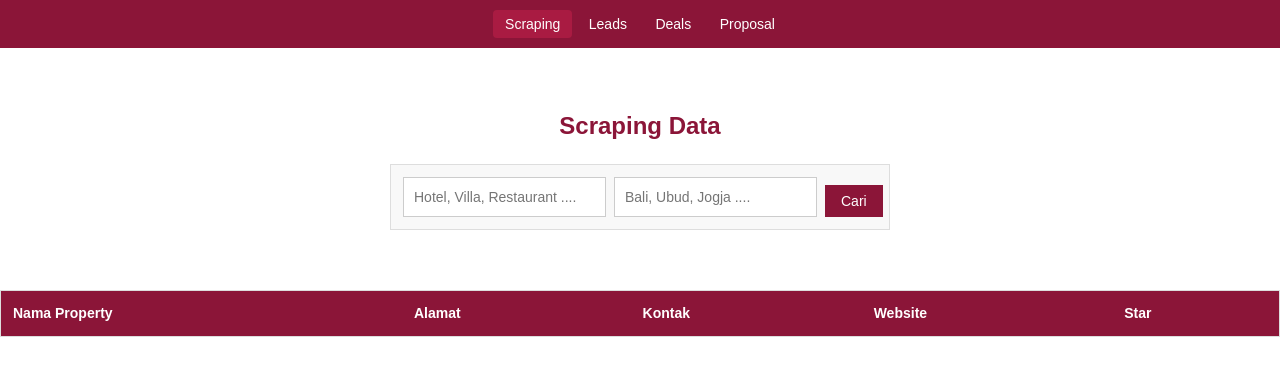
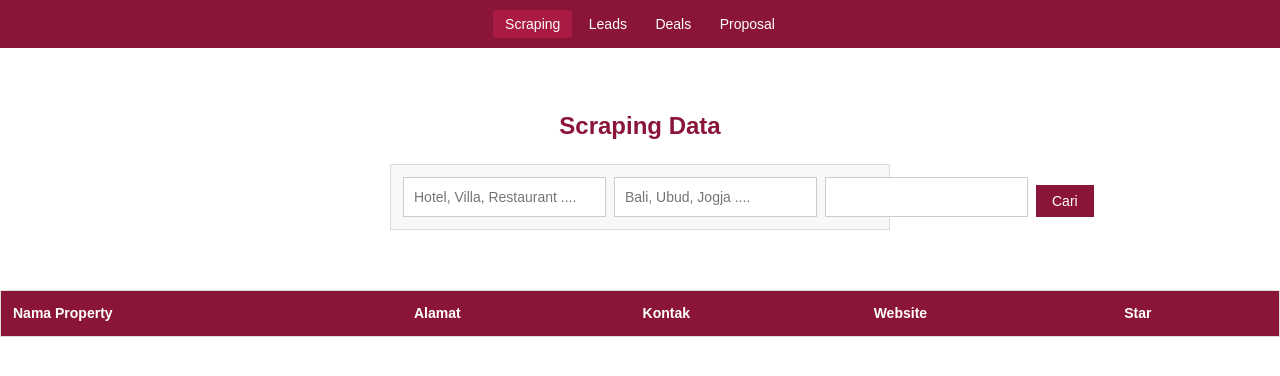
Before and after one commit to DwikaPradnyana/WebAutomasiN8n, a plain HTML site: page index.html in a window 1280 px wide. Drawn offline with Linux system fonts and the light colour scheme.

Commit message:
Add 'jumlah' input field to scraping form
Added an input field for 'jumlah' in the form.

```diff
--- a/index.html
+++ b/index.html
@@ -20,6 +20,7 @@
     <div class="form-box">
       <input id="name" placeholder="Hotel, Villa, Restaurant ....">
       <input id="location" placeholder="Bali, Ubud, Jogja ....">
+      <input id="jumlah">
       <button id="btnCari">Cari</button>
     </div>
   </section>
```
